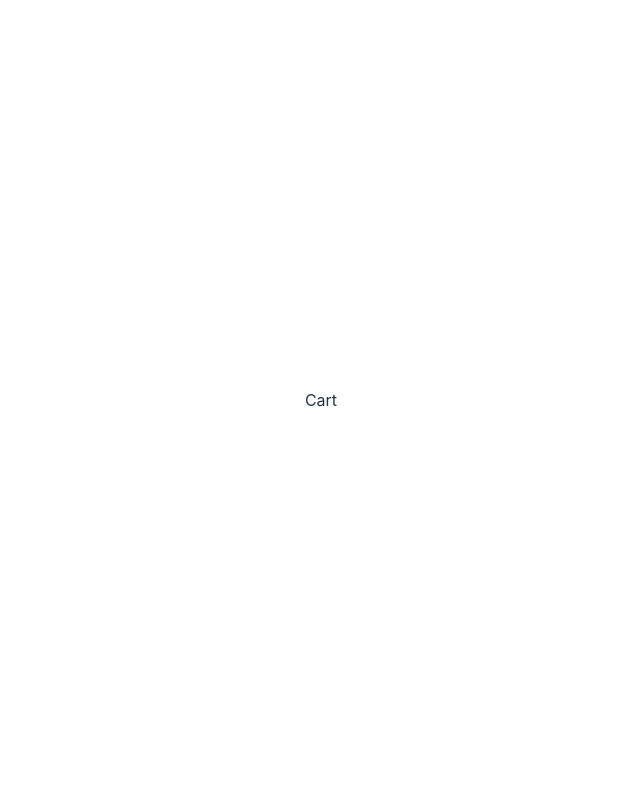
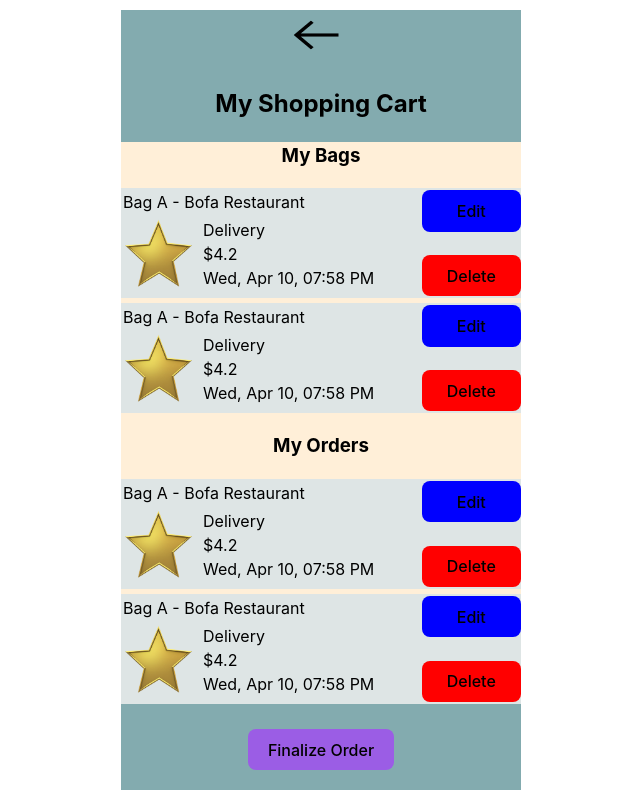
Before and after one commit to Ajknight121/SupperLust-React, a React (Vite) app: page /cart in a window 1280 px wide. Shown: the whole page, without its empty margins (319-959 px from the left). Built offline with nearby package versions, Linux system fonts and the light colour scheme.

Commit message:
Cart styling roughed in

```diff
--- a/src/App.jsx
+++ b/src/App.jsx
@@ -4,7 +4,7 @@ import Pantry from './pages/Pantry'
 import Explore from './pages/explore/Explore'
 import QuickBites from './pages/QuickBites'
 import Restaurant from './pages/Restaurant'
-import Cart from './pages/Cart'
+import Cart from './pages/cart/Cart'
 import PanelPopup from './RatingPanel'
 function App() {
 
--- a/src/pages/Cart.jsx
+++ /dev/null
@@ -1,9 +0,0 @@
-import React from 'react'
-
-const Cart = () => {
-  return (
-    <div>Cart</div>
-  )
-}
-
-export default Cart
--- /dev/null
+++ b/src/pages/cart/Cart.jsx
@@ -0,0 +1,53 @@
+import "./cart.css"
+import CartItem from './components/CartItem'
+import leftArrow from "../../images/left-arrow.png"
+import star from "../../images/full-star.png"
+
+let currentTime = new Date()
+const exampleBag = {
+  itemName: "Bag A",
+  restaurantName: "Bofa Restaurant",
+  bagImg: star,
+  isDelivery: true,
+  price: 4.20,
+  time: currentTime.toLocaleString('en-US', {
+    weekday: 'short',
+    month: 'short',
+    day: 'numeric',
+    hour: '2-digit',
+    minute: '2-digit',
+    hour12: true
+  })
+}
+
+const Cart = () => {
+  return (
+    <div className='cart'>
+      <div className='header'>
+        <div>
+          <img src={leftArrow} width={"60px"} height={"50px"} />
+        </div>
+        <h2>My Shopping Cart</h2>
+      </div>
+      <div className='content'>
+        <div className='my-bags'>
+          <h3>My Bags</h3>
+          <div className='list'>
+            <CartItem item={exampleBag} />
+            <CartItem item={exampleBag} />
+          </div>
+        </div>
+        <div className='my-bags'>
+          <h3>My Orders</h3>
+          <div className='list'>
+            <CartItem item={exampleBag} />
+            <CartItem item={exampleBag} />
+          </div>
+        </div>
+      </div>
+      <button className="finalize">Finalize Order</button>
+    </div>
+  )
+}
+
+export default Cart
--- /dev/null
+++ b/src/pages/cart/cart.css
@@ -0,0 +1,60 @@
+.cart {
+    background-color: #83ABAF;
+    color: black;
+}
+
+.content {
+    background-color: #FFEFD8;
+}
+.cart-item {
+    background-color: #DEE5E5;
+    display: flex;
+    flex-direction: row;
+    height: 110px;
+    box-sizing: border-box;
+    color: black;
+    text-align: left;
+    padding: 2px 0 2px 2px;
+    margin: 5px 0;
+}
+
+ul {
+    list-style-type: none;
+    text-align: left;
+    padding: 0;
+    margin:0;
+}
+
+.cart-item-info {
+    width: 75%;
+    height: 80px;
+}
+
+.cart-info-content {
+    display: flex;
+    flex-direction: row;
+    align-items: center;
+    height: 100%;
+}
+
+.cart-item-buttons {
+    width: 25%;
+    display: flex;
+    flex-direction: column;
+    justify-content: space-between;
+}
+
+.cart-item-buttons > button {
+    width: 100%;
+}
+.edit {
+    background-color: blue;
+}
+.delete {
+    background-color: red;
+}
+
+.finalize {
+    background-color: #9B5DE5;
+    margin: 20px
+}
--- /dev/null
+++ b/src/pages/cart/components/CartItem.jsx
@@ -0,0 +1,29 @@
+/* eslint-disable react/prop-types */
+
+
+export default function CartItem( {item} ) {
+    let {itemName, restaurantName, bagImg, isDelivery, price,time} = item
+  return (
+    <div className="cart-item">
+      <div className="cart-item-info">
+        <div>
+          {itemName} - {restaurantName}
+        </div>
+        <div className="cart-info-content">
+          <img src={bagImg} height={"70px"} width={"70px"} />
+          <div>
+            <ul>
+              <li>{isDelivery ? "Delivery" : "Pickup"}</li>
+              <li>${price}</li>
+              <li>{time}</li>
+            </ul>
+          </div>
+        </div>
+      </div>
+      <div className="cart-item-buttons">
+        <button className="edit">Edit</button>
+        <button className="delete">Delete</button>
+      </div>
+    </div>
+  );
+}
```
Also changed, not shown: src/images/left-arrow.png (added).
